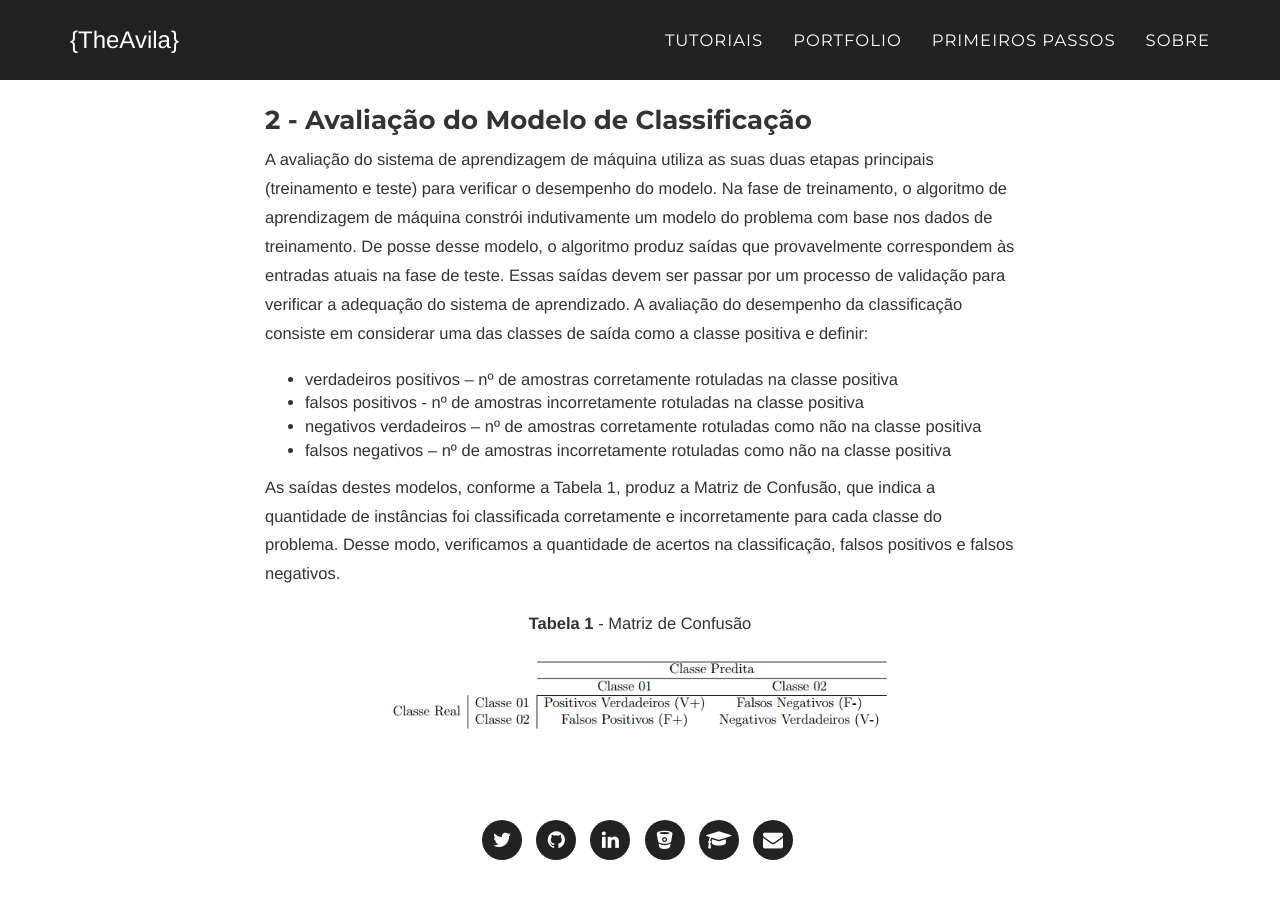
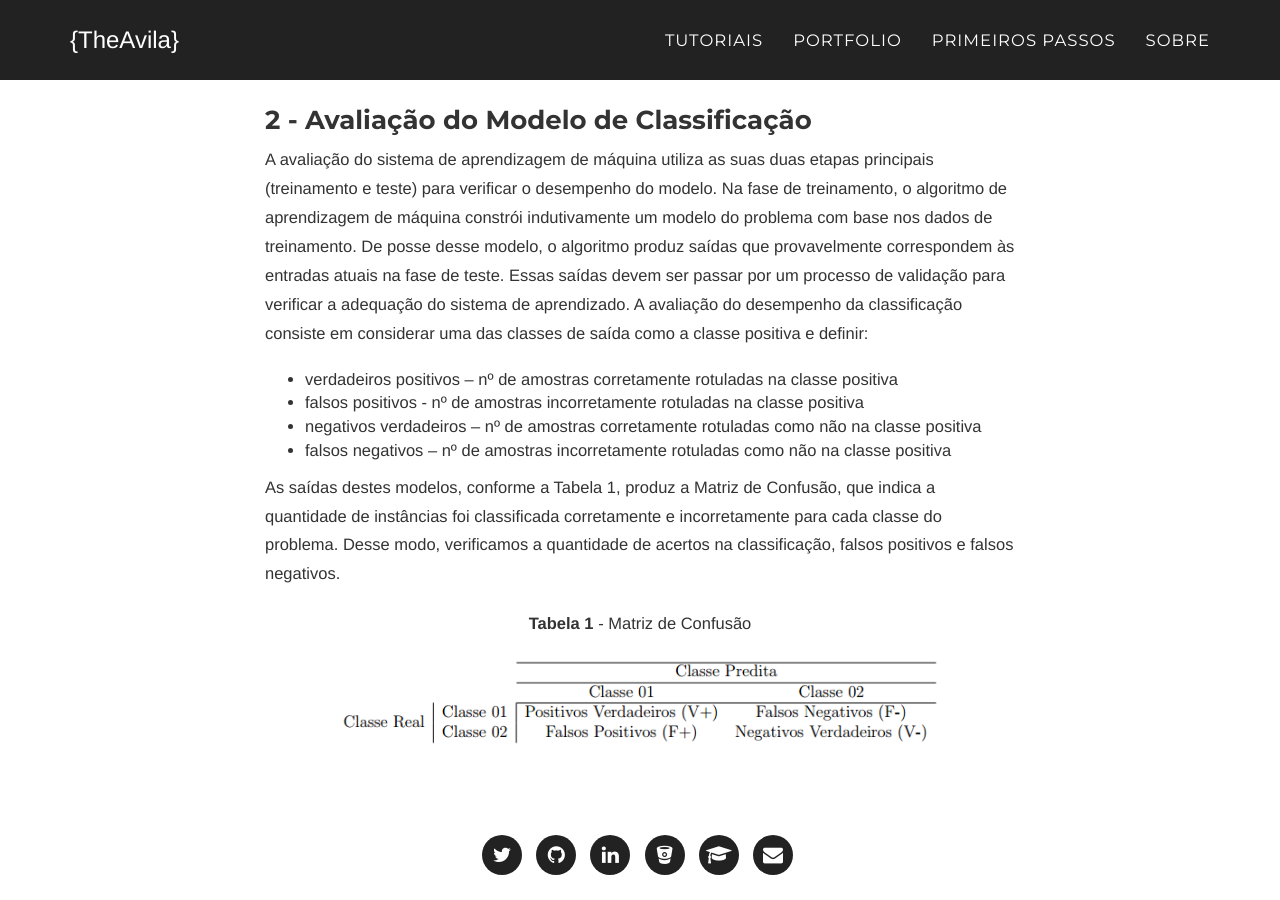
Before and after one commit to theavila/theavila.github.io, a Jekyll site: the page built from primeirosPassos.html, in a window 1280 px wide and 900 px high, scrolled down 1980 px. Built offline with Jekyll 4.4.1, drawn with Linux system fonts in a browser that asks for light colours; some web fonts are replaced.

Commit message:
ajuste imagem

```diff
--- a/primeirosPassos.html
+++ b/primeirosPassos.html
@@ -47,6 +47,6 @@ Resumindo, na aprendizagem não-supervisionada buscamos extrair informação rel
 </ul>
 <p>As saídas destes modelos, conforme a Tabela 1, produz a Matriz de Confusão, que indica a quantidade de instâncias foi classificada corretamente e incorretamente para cada classe do problema. Desse modo, verificamos a quantidade de acertos na classificação, falsos positivos e falsos negativos.</p>
 <p style="text-align: center;"><strong>Tabela 1 </strong>- Matriz de Confus&atilde;o</p>
-<p style="text-align: center;"><img src="/img/tabela1.png" alt="Matriz de Confus&atilde;o" width="500" height="74" /></p>
+<p style="text-align: center;"><img src="/img/tabela1.png" alt="Matriz de Confus&atilde;o" width="600" height="89" /></p>
 <br>
 <br>
```
